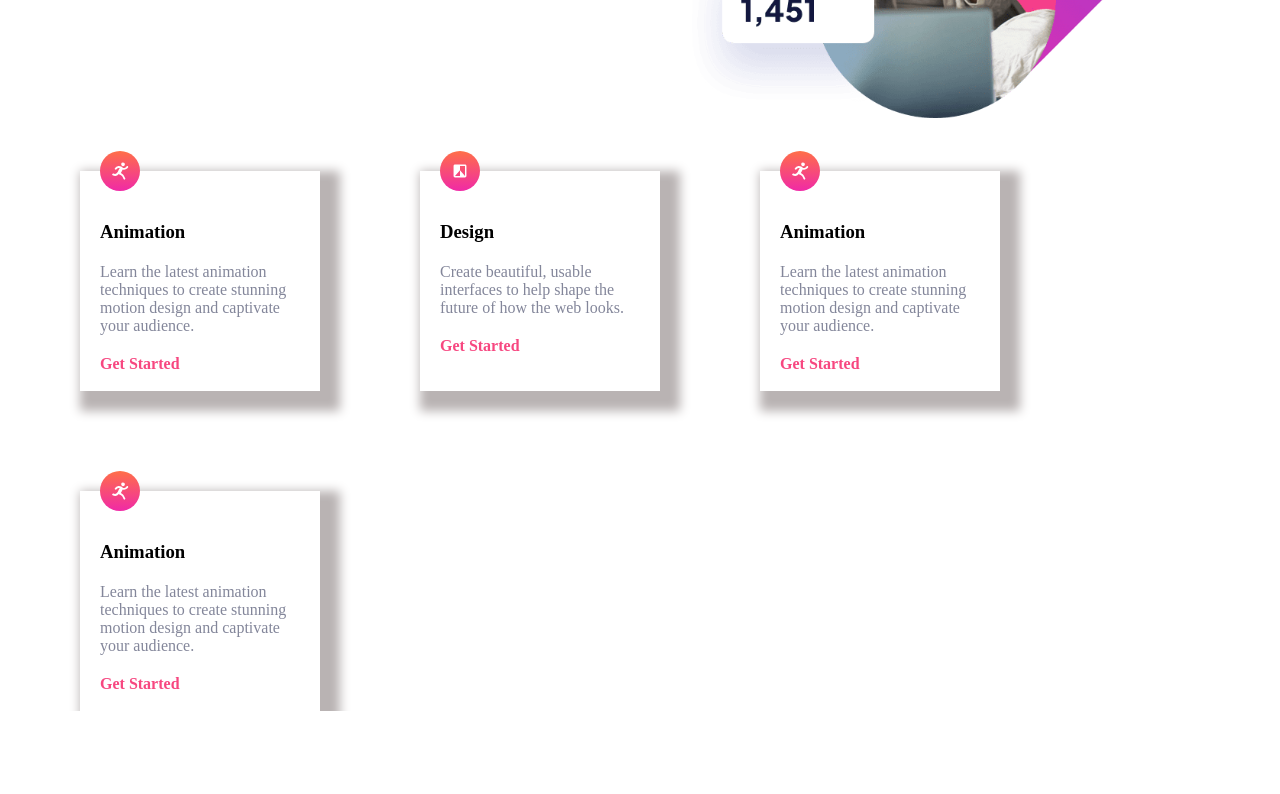
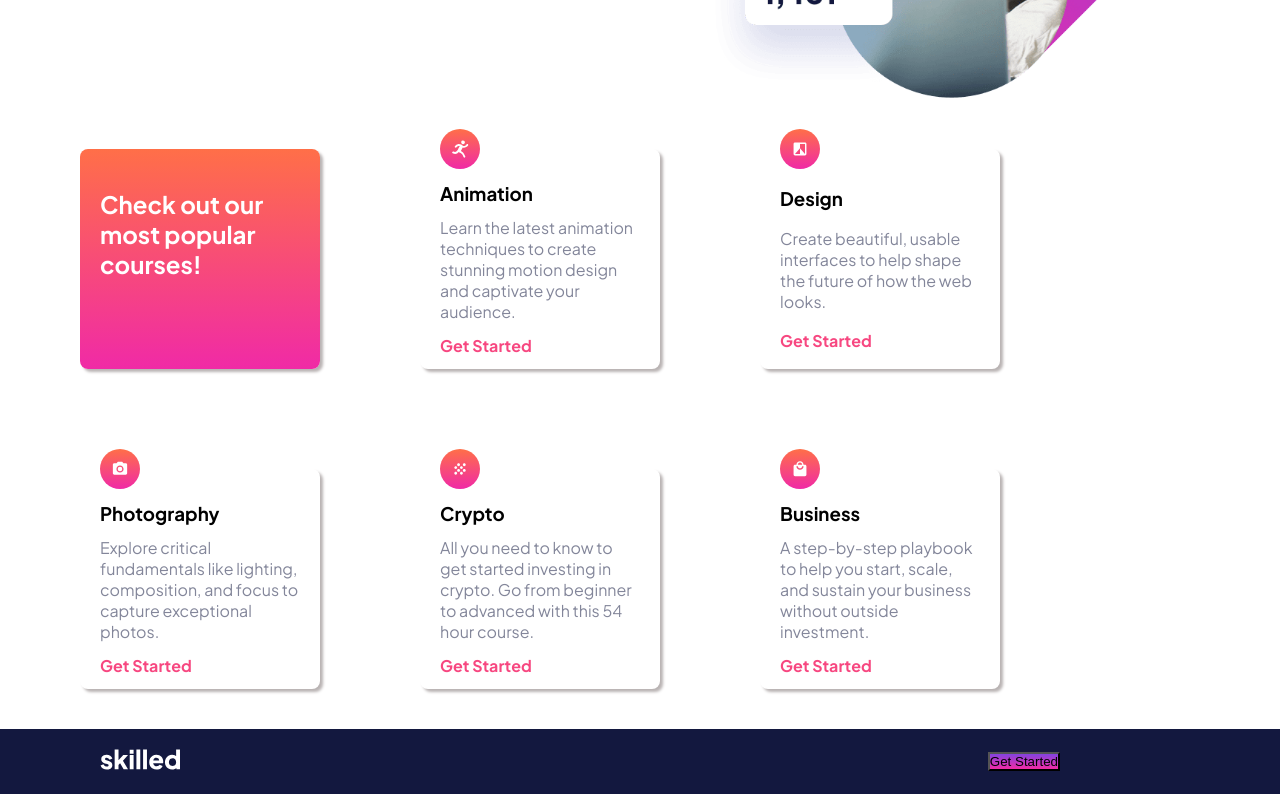
Before and after one commit to mohammedfaais/Skilled-E-learning-landing-page, a plain HTML site: page index.html in a window 1280 px wide. Shown: the part 390-1184 px from the top of the page. Before the commit the page ends 1101 px from the top, so only its background shows below. Drawn offline with Linux system fonts and the light colour scheme.

Commit message:
sec-2 and footer added

```diff
--- a/assets/style.css
+++ b/assets/style.css
@@ -1,3 +1,5 @@
+@import url('https://fonts.googleapis.com/css2?family=Plus+Jakarta+Sans:wght@400;700&display=swap');
+
 :root {
     --colors-dark-blue-gray: #666ca3;
     --colors-yankees-blue: #13183f;
@@ -27,6 +29,7 @@
 
 body{
     box-sizing: border-box;
+    font-family: var(--fonts-main);
 }
 
 nav{
@@ -53,7 +56,11 @@ nav .btn{
     width: 80px;
 }
 
-main{
+/* main{
+
+} */
+
+.main-section{
     position: absolute;
     top: -20%;
     overflow: hidden;
@@ -96,15 +103,20 @@ main{
 }
 
 .card{
+    display: flex;
+    flex-direction: column;
+    justify-content: space-evenly;
     position: relative;
     width: 200px;
     height: 200px;
     padding: 20px 20px 0px 20px;
-    box-shadow: 10px 10px 10px 10px #b9b3b3;
+    box-shadow: 3px 3px 3px 0px #b9b3b3;
+    border-radius: 8px;
 }
 
 .card h3{
-    margin-top: 30px;
+    font-weight: 800;
+    margin: 10px 0px;
 }
 
 .card img{
@@ -115,12 +127,43 @@ main{
 
 .card p{
     width: 200px;
-    margin: 20px 0px;
     color: var(--colors-silver);
+    margin-bottom: 10px;
 }
 
 .card a{
     color: var(--colors-pink);
     font-size: 16px;
     font-weight: bold;
+    margin-bottom: 10px;
 }
+
+.info-card{
+    display: flex;
+    justify-content: flex-start;
+    background-image: var(--colors-g-magenta-orange);
+    color: var(--colors-white);
+}
+
+.info-card h2{
+    margin-top: 20px;
+    font-weight: bold;
+}
+
+footer{
+    background-color: var(--colors-yankees-blue);
+    padding: 20px;
+    display: flex;
+    justify-content: space-between;
+    margin-top: 40px;
+
+}
+
+footer img{
+    margin-left: 80px;
+}
+
+footer button{
+    margin-right: 200px;
+    background-image:var(--colors-g-magenta-blue);
+}
--- a/index.html
+++ b/index.html
@@ -14,6 +14,7 @@
             <button class="btn">Get Started</button>
         </nav>
     </header>
+    <div class="main-section">
      <main>
        <section class="sec-1">
           <div class="sec-1__left-side">
@@ -27,6 +28,9 @@
        </section>
 
        <section class="sec-2">
+          <div class="card info-card">
+            <h2>Check out our most popular courses!</h2>
+          </div>
           <div class="card">
             <img src="./assets/icon-animation.svg" alt="animation-icon"/>
             <h3>Animation</h3>
@@ -40,18 +44,33 @@
             <a>Get Started</a>
           </div>
           <div class="card">
-            <img src="./assets/icon-animation.svg" alt="animation-icon"/>
-            <h3>Animation</h3>
-            <p>Learn the latest animation techniques to create stunning motion design and captivate your audience.</p>
+            <img src="./assets/icon-photography.svg" alt="animation-icon"/>
+            <h3>Photography</h3>
+            <p>Explore critical fundamentals like lighting, composition, and focus to capture exceptional photos.</p>
             <a>Get Started</a>
           </div>
           <div class="card">
-            <img src="./assets/icon-animation.svg" alt="animation-icon"/>
-            <h3>Animation</h3>
-            <p>Learn the latest animation techniques to create stunning motion design and captivate your audience.</p>
+            <img src="./assets/icon-crypto.svg" alt="animation-icon"/>
+            <h3>Crypto</h3>
+            <p>All you need to know to get started investing in crypto. Go from beginner to advanced with this 54 hour course.</p>
+            <a>Get Started</a>
+          </div>
+          <div class="card">
+            <img src="./assets/icon-business.svg" alt="animation-icon"/>
+            <h3>Business</h3>
+            <p>A step-by-step playbook to help you start, scale, and sustain your business without outside investment.</p>
             <a>Get Started</a>
           </div>
        </section>
      </main>
+     <footer>
+      <div>
+        <img src="./assets/logo-light.svg" alt="logo skilled" class="logo-img" />
+      </div>
+      <div>
+        <button>Get Started</button>
+      </div>
+     </footer>
+    </div>
 </body>
 </html>
```
